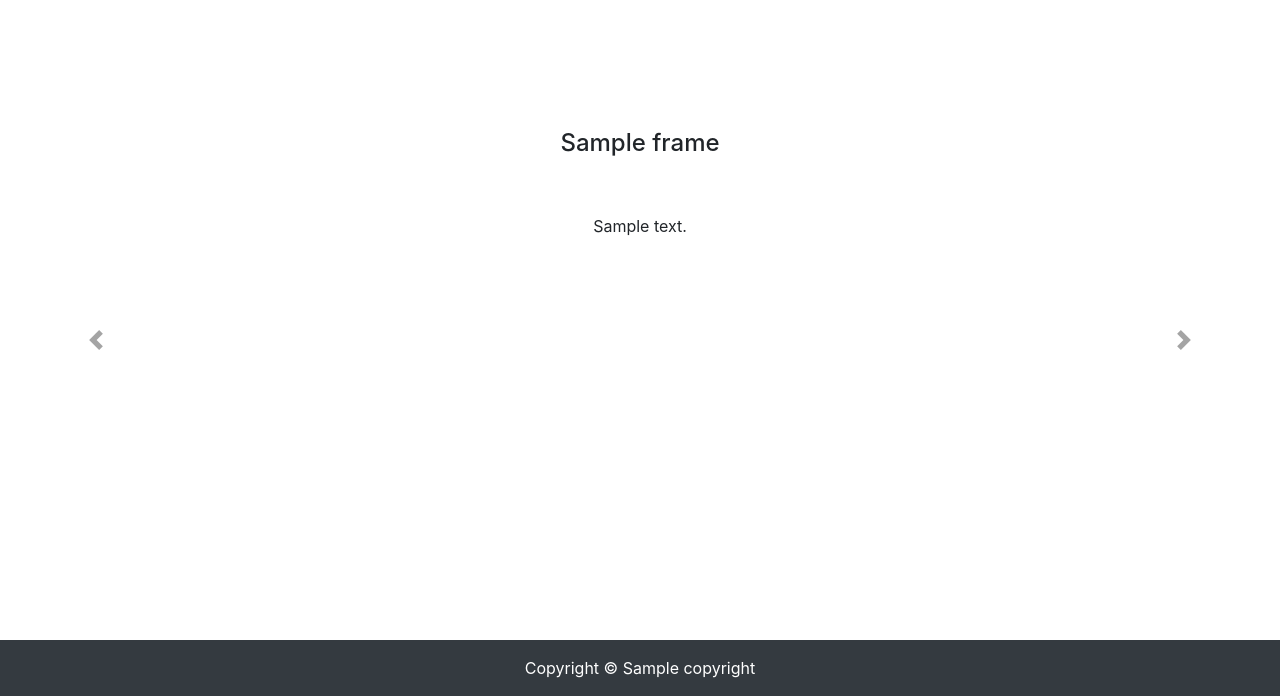
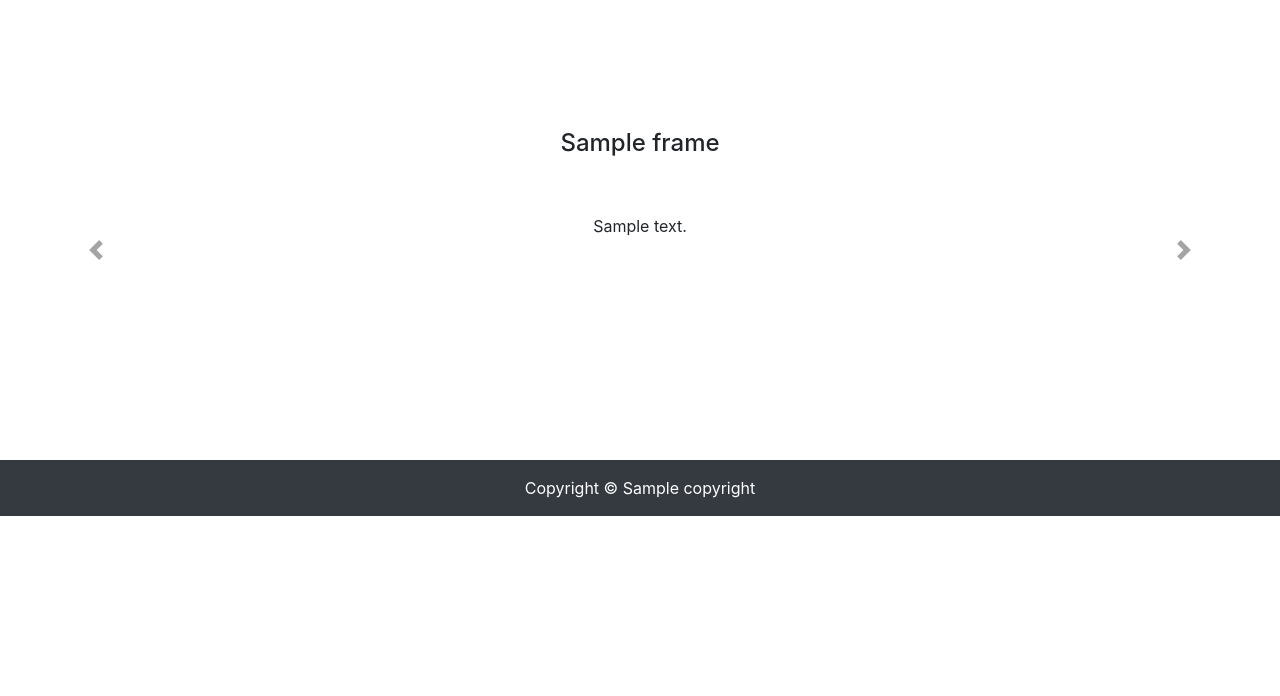
Before and after one commit to smolynets/presentation, a Django app: page / in a window 1280 px wide. Shown: the part 403-1099 px from the top of the page. After the commit the page ends 919 px from the top, so only its background shows below. Run offline with Django 3.2, Linux system fonts and the light colour scheme; tables that the repository leaves empty hold one stand-in row (values such as "Sample post"); grey boxes marked "Sample" are stand-in pictures; parts of the project's set-up code (start-up, migrations or seed data) failed here and were passed over; some libraries are stand-ins or nearby versions.

Commit message:
style: fixed slider styles

```diff
--- a/main_app/static/css/main.css
+++ b/main_app/static/css/main.css
@@ -21,7 +21,7 @@ filter: invert(70%);
 }
 
 .carousel-inner {
-  height: 300px;
+  height: 120px;
 }
 
 .carousel-item {
```
